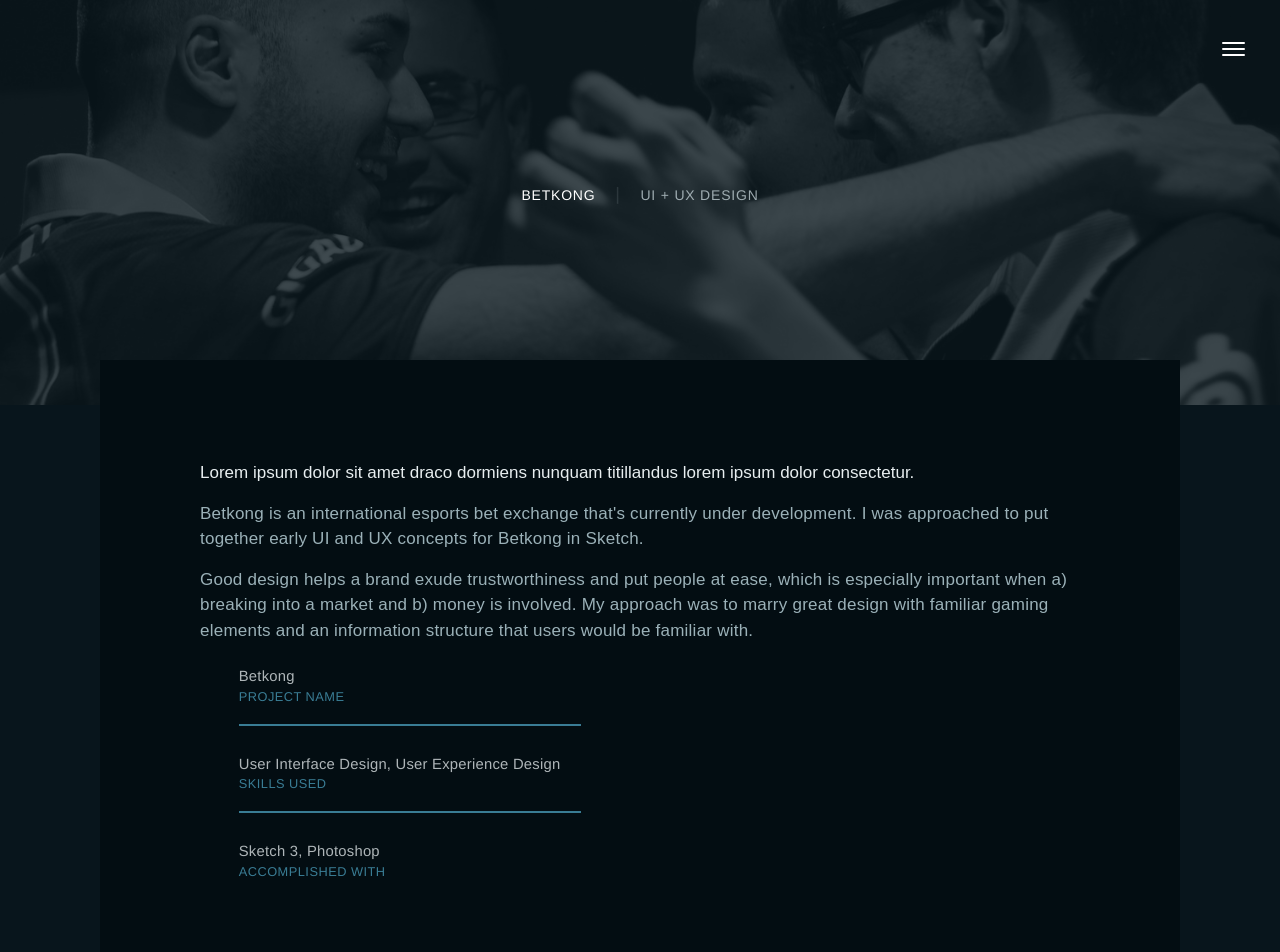
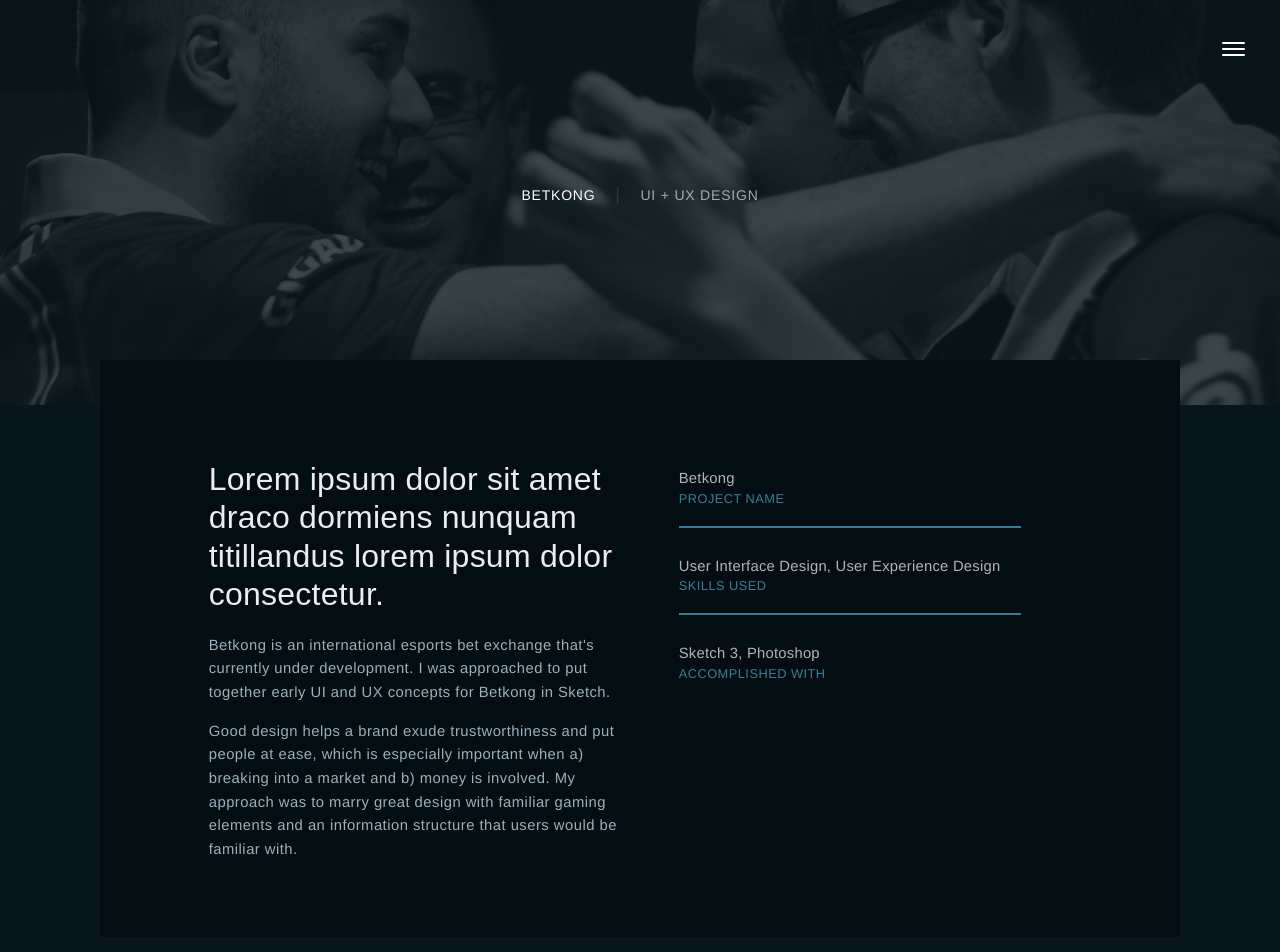
Before and after one commit to amandasaffer/rookery, a Jekyll site: the page built from _cases/betkong.html, in a window 1280 px wide. Shown: the top 952 px of the page. Built offline with Jekyll 4.4.1, drawn with Linux system fonts in a browser that asks for light colours; nearby versions of some CDN libraries; library files that are not in the unit come from our copies.

Commit message:
Fix case content class

```diff
--- a/_sass/_cases.scss
+++ b/_sass/_cases.scss
@@ -264,6 +264,32 @@
 	}
 }
 
+.case-section > .section-content {
+	text-align: left;
+ 	@media handheld, screen and (min-width: 992px) {
+		@include span(9);
+	}
+
+	p {
+		// font-size: 19px;
+		// line-height: 1.4;
+		letter-spacing: .03rem;
+		line-height: 1.6;
+		font-family: $title-sans;
+		font-weight: 300;
+		font-size: .925rem;
+	}
+
+	h4.title {
+		font-family: $chaparral;
+		letter-spacing: .015rem;
+		font-size: 2rem;
+		line-height: 1.2;
+    color: $fade;
+    margin-bottom: 20px;
+	}
+}
+
 
 // ABOUT THE PROJECT
 .section-title > ul.about {
```
Also changed, not shown: _cases/betkong.html (+2 -5 lines), stylesheets/style.css (deleted).
